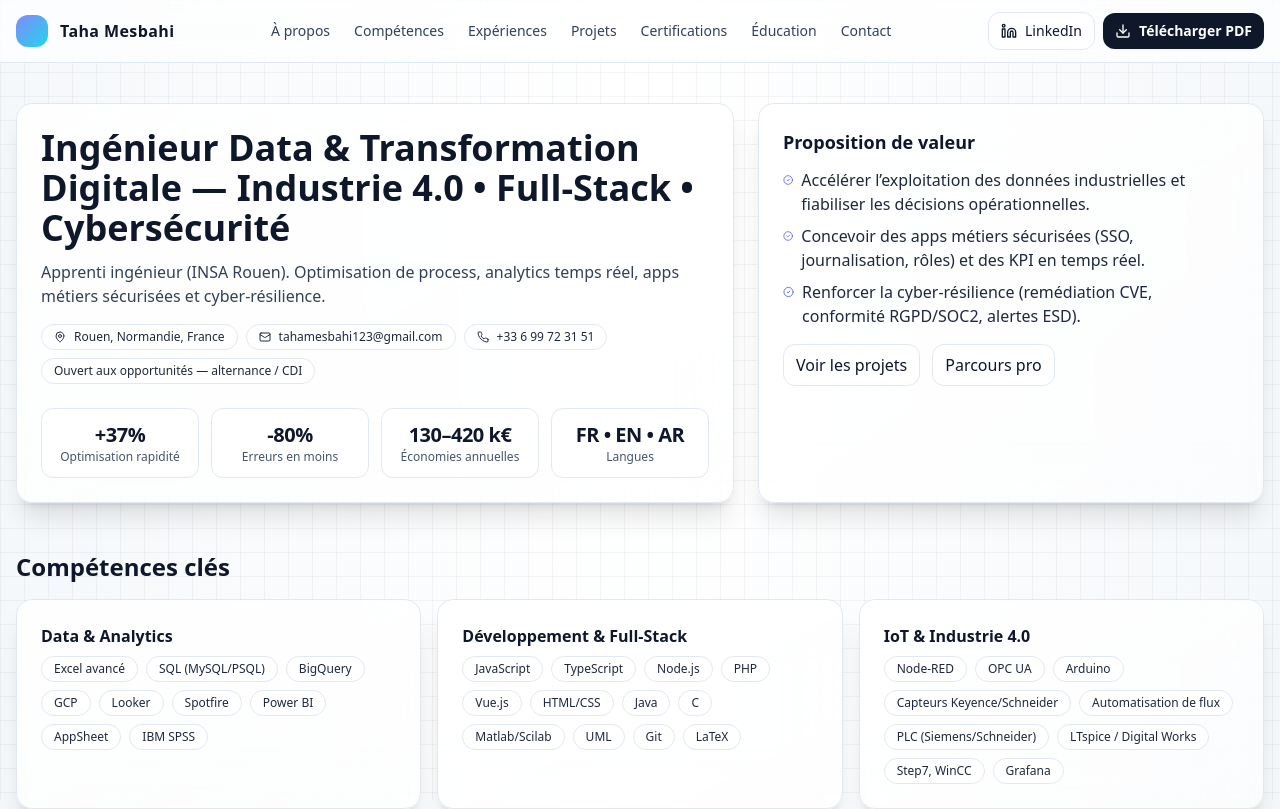
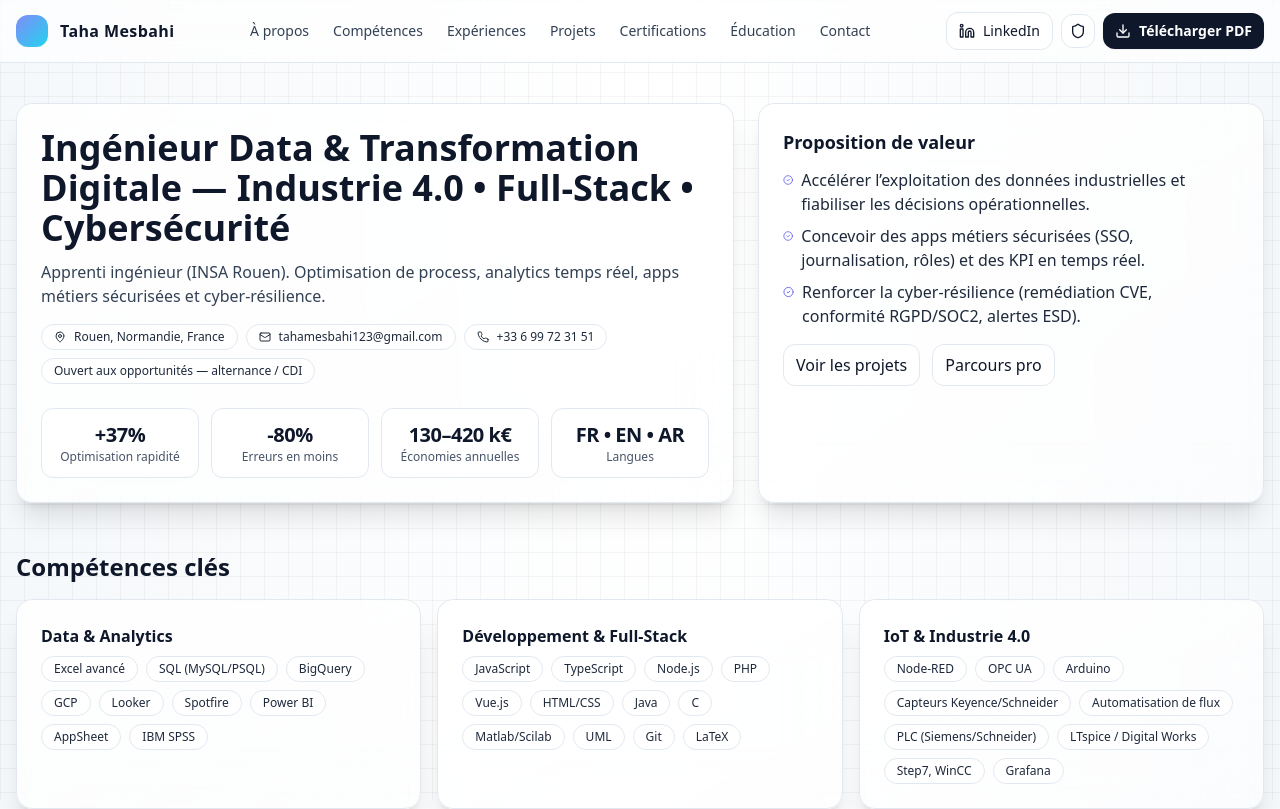
Before and after one commit to taha-mesbahi/taha-portfolio, a React (Vite) app: page / in a window 1280 px wide. Shown: the top 809 px of the page. Built offline with nearby package versions, Linux system fonts and the light colour scheme; no server answers; the database is empty.

Commit message:
feat: admin icon + smooth scroll nav (HashRouter safe)

```diff
--- a/src/App.jsx
+++ b/src/App.jsx
@@ -1,3 +1,7 @@
+import { onAuthStateChanged, signInWithPopup, signOut } from 'firebase/auth'
+import { auth, googleProvider } from './firebase'
+import { Shield, LogOut } from "lucide-react" // icônes admin
+
 import React, { useState, useEffect, useMemo, useRef } from 'react';
 import { motion } from "framer-motion";
 import { collection, onSnapshot, orderBy, query } from 'firebase/firestore';
@@ -318,6 +322,41 @@ export default function App() {
     return ()=>unsub();
   }, []);
 
+  // état auth (pour l'icône)
+const [user, setUser] = useState(null)
+useEffect(() => {
+  const unsub = onAuthStateChanged(auth, (u) => setUser(u || null))
+  return () => unsub()
+}, [])
+
+// scroll doux vers une section sans casser le HashRouter
+const scrollToId = (id) => (e) => {
+  e.preventDefault()
+  const el = document.getElementById(id)
+  if (el) el.scrollIntoView({ behavior: 'smooth', block: 'start' })
+}
+
+// login + go admin
+const handleAdminClick = async () => {
+  try {
+    if (!user) await signInWithPopup(auth, googleProvider)
+    window.location.hash = '#/admin'
+  } catch (e) {
+    console.error(e)
+    alert("Connexion annulée ou refusée.")
+  }
+}
+
+const handleLogout = async () => {
+  try {
+    await signOut(auth)
+    alert('Déconnecté')
+  } catch (e) {
+    console.error(e)
+  }
+}
+
+
   const [searchTerm, setSearchTerm] = useState("");
   const [domain, setDomain] = useState("Tous");
   const cvRef = useRef(null);
@@ -383,14 +422,15 @@ export default function App() {
             <span className="font-semibold tracking-wide">{profile.name}</span>
           </div>
           <nav className="hidden md:flex items-center gap-6 text-sm text-slate-700">
-            <a href="#about" className="hover:text-slate-900">À propos</a>
-            <a href="#skills" className="hover:text-slate-900">Compétences</a>
-            <a href="#experience" className="hover:text-slate-900">Expériences</a>
-            <a href="#projects" className="hover:text-slate-900">Projets</a>
-            <a href="#certs" className="hover:text-slate-900">Certifications</a>
-            <a href="#education" className="hover:text-slate-900">Éducation</a>
-            <a href="#contact" className="hover:text-slate-900">Contact</a>
+            <a href="#about" onClick={scrollToId('about')} className="hover:text-slate-900">À propos</a>
+            <a href="#skills" onClick={scrollToId('skills')} className="hover:text-slate-900">Compétences</a>
+            <a href="#experience" onClick={scrollToId('experience')} className="hover:text-slate-900">Expériences</a>
+            <a href="#projects" onClick={scrollToId('projects')} className="hover:text-slate-900">Projets</a>
+            <a href="#certs" onClick={scrollToId('certs')} className="hover:text-slate-900">Certifications</a>
+            <a href="#education" onClick={scrollToId('education')} className="hover:text-slate-900">Éducation</a>
+            <a href="#contact" onClick={scrollToId('contact')} className="hover:text-slate-900">Contact</a>
           </nav>
+
           <div className="flex items-center gap-2">
   <a
     href={profile.linkedin}
@@ -399,6 +439,29 @@ export default function App() {
   >
     <Linkedin className="h-4 w-4" /> LinkedIn
   </a>
+
+  {/* Icône Admin : clique = login Google puis redirection #/admin */}
+  <button
+    onClick={handleAdminClick}
+    title={user ? "Aller à l'admin" : "Se connecter (Admin)"}
+    className="inline-flex items-center justify-center rounded-xl border border-slate-200 bg-white p-2 hover:bg-slate-50"
+    aria-label="Admin"
+  >
+    <Shield className="h-4 w-4" />
+  </button>
+
+  {/* (Optionnel) bouton logout si connecté */}
+  {user && (
+    <button
+      onClick={handleLogout}
+      title="Se déconnecter"
+      className="inline-flex items-center justify-center rounded-xl border border-slate-200 bg-white p-2 hover:bg-slate-50"
+      aria-label="Logout"
+    >
+      <LogOut className="h-4 w-4" />
+    </button>
+  )}
+
   <button
     onClick={downloadPDF}
     className="inline-flex items-center gap-2 rounded-xl bg-slate-900 text-white px-3 py-2 text-sm font-semibold shadow-sm hover:bg-slate-800"
@@ -406,6 +469,7 @@ export default function App() {
     <Download className="h-4 w-4" /> Télécharger PDF
   </button>
 </div>
+
         </div>
       </header>
 
```
Lines whose indentation alone changed are shown as unchanged.
